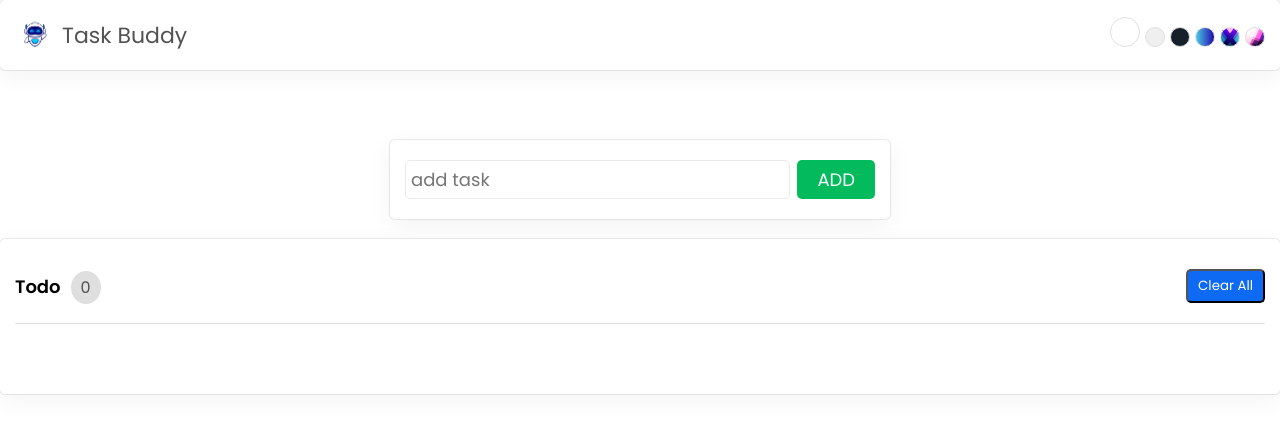
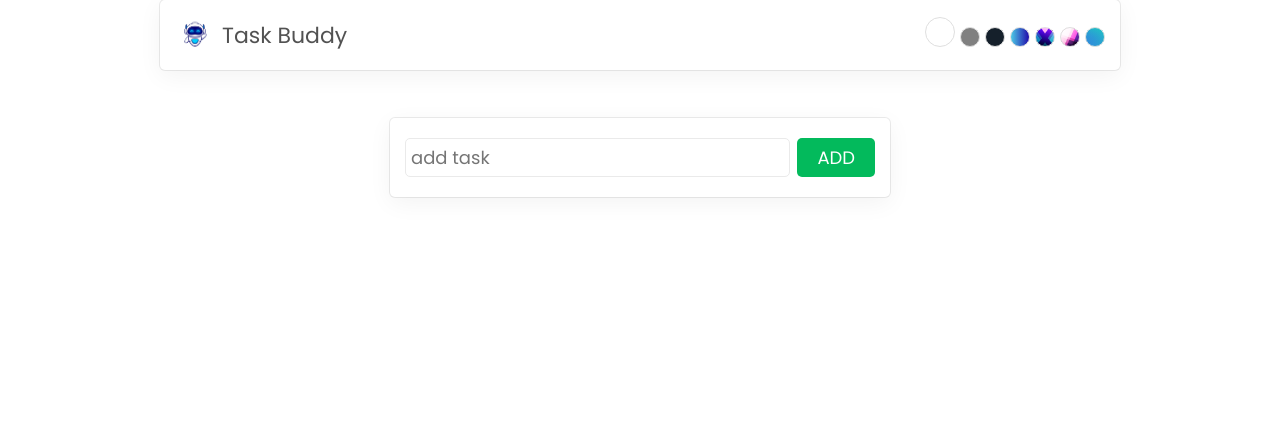
Before and after one commit to Dey11subrata/task_buddy, a React (Create React App) app: page / in a window 1280 px wide. Shown: the top 434 px of the page. Built offline with nearby package versions, Linux system fonts and the light colour scheme.

Commit message:
minute updates

```diff
--- a/src/components/Header.css
+++ b/src/components/Header.css
@@ -4,7 +4,7 @@ header{
     align-items: center;
     justify-content: space-between;
     padding: 15px;
-    margin-bottom: 70px;
+    margin: 0 10rem 3rem 10rem;
     background-color: #FFFFFF;
     border-radius: 5px;
     box-shadow: var(--box-shadow);
@@ -35,7 +35,7 @@ header{
   }
 
   .medium{
-    background-color: #EFEFEF;
+    background-color: gray;
     transition: all 500ms;
   }
 
@@ -57,6 +57,12 @@ header{
     background-blend-mode: overlay, overlay, normal;
   }
 
+  .patternOne{
+    background-color: #15e3b6;
+    opacity: 1;
+    background-image:  repeating-radial-gradient( circle at 0 0, transparent 0, #15e3b6 40px ), repeating-linear-gradient( #444cf755, #444cf7 );
+  }
+
 
 
   header .themeSelector span{
--- a/src/components/Header.jsx
+++ b/src/components/Header.jsx
@@ -3,9 +3,12 @@ import Logo from "../assets/logo.png"
 import "./Header.css"
 
 export const Header = () => {
-  const [theme, setTheme]= useState('light')
+  const [theme, setTheme]= useState(JSON.parse(localStorage.getItem('theme')) || 'light')
+
+
 
   useEffect(()=>{
+    localStorage.setItem("theme", JSON.stringify(theme))
     document.documentElement.removeAttribute('class')
     document.documentElement.classList.add(theme)
   },[theme])
@@ -23,6 +26,7 @@ export const Header = () => {
             <span onClick={()=>setTheme('gradientOne')} className={theme === 'gradientOne'?'gradientOne activeTheme':'gradientOne'}></span>
             <span onClick={()=>setTheme('gradientTwo')} className={theme === 'gradientTwo'?'gradientTwo activeTheme':'gradientTwo'}></span>
             <span onClick={()=>setTheme('gradientThree')} className={theme === 'gradientThree'?'gradientThree activeTheme':'gradientThree'}></span>
+            <span onClick={()=>setTheme('patternOne')} className={theme === 'patternOne'?'patternOne activeTheme':'patternOne'}></span>
         </div>
     </header>
   )
--- a/src/components/ShowTasks.css
+++ b/src/components/ShowTasks.css
@@ -1,9 +1,10 @@
 .showTask{
     padding: 20px 15px;
     border-radius: 5px;
-    background-color: #FFFFFF;
-    margin: 20px auto;
+    background-color: rgba(225, 225, 225, 0.3);
+    margin: 1rem 10rem;
     box-shadow: var(--box-shadow);
+
   }
 
   .showTask .head{
@@ -63,6 +64,7 @@
     box-shadow: var(--box-shadow);
     border-radius: 5px;
     border-left: 5px solid #1365dfaf;
+    background-color: #FFFFFF;
   }
 
   .showTask li:hover{
--- a/src/components/ShowTasks.jsx
+++ b/src/components/ShowTasks.jsx
@@ -19,15 +19,19 @@ export const ShowTasks = ({tasksList, setTasksList, task, setTask}) => {
     console.log(editTask)
     setTask(editTask)
   }
+  if(tasksList.length){
+
+
     return (
+
     <section className='showTask'>
-        <div className='head'>
+      <div className='head'>
             <div>
                 <span className='title'>Todo</span>
                 <span className='count'>{tasksList.length}</span>
             </div>
             <button className='clearAll' onClick={()=>setTasksList([])}>Clear All</button>
-        </div>
+      </div>
         <ul>
           {tasksList.map(task => (
               <li key={task.id}>
@@ -42,4 +46,5 @@ export const ShowTasks = ({tasksList, setTasksList, task, setTask}) => {
         </ul>
     </section>
   )
+          }
 }
```
